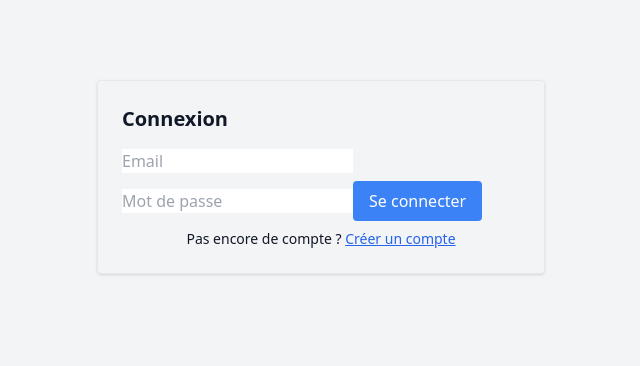
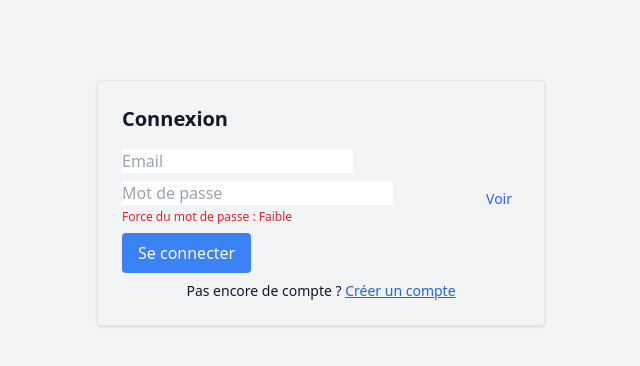
Before and after one commit to migiwara5/suivi-projet-app2, a React (Vite) app: page / in a window 1280 px wide. Shown: the top 366 px of the page, without its empty margins (319-959 px from the left). Built offline with nearby package versions, Linux system fonts and the light colour scheme.

Commit message:
Update ProjectApp.jsx

```diff
--- a/src/ProjectApp.jsx
+++ b/src/ProjectApp.jsx
@@ -109,9 +109,13 @@ export default function ProjectApp() {
 function AuthForm() {
   const [email, setEmail] = useState('');
   const [password, setPassword] = useState('');
+  const [showPassword, setShowPassword] = useState(false);
   const [isLogin, setIsLogin] = useState(true);
   const [error, setError] = useState('');
   const [message, setMessage] = useState('');
+
+  const passwordStrength = password.length >= 10 ? 'Fort' : password.length >= 6 ? 'Moyen' : 'Faible';
+  const passwordColor = password.length >= 10 ? 'text-green-600' : password.length >= 6 ? 'text-yellow-600' : 'text-red-600';
 
   const handleAuth = async () => {
     setError('');
@@ -137,18 +141,34 @@ function AuthForm() {
       if (error) {
         setError(error.message);
       } else {
-        setMessage("Inscription réussie ! Veuillez vérifier votre email.");
+        setMessage("Inscription réussie ! Veuillez vérifier votre email pour confirmer votre compte.");
       }
     }
   };
 
   return (
-    <div className="max-w-md mx-auto mt-20 p-6 border rounded shadow">
+    <div className="max-w-md mx-auto mt-20 p-6 border rounded shadow animate-fade-in">
       <h2 className="text-xl font-bold mb-4">{isLogin ? 'Connexion' : 'Inscription'}</h2>
-      {error && <p className="text-red-600 text-sm mb-2">{error}</p>}
-      {message && <p className="text-green-600 text-sm mb-2">{message}</p>}
+      {error && <p className="text-red-600 text-sm mb-2 animate-pulse">{error}</p>}
+      {message && <p className="text-green-600 text-sm mb-2 animate-fade-in">{message}</p>}
       <Input placeholder="Email" value={email} onChange={e => setEmail(e.target.value)} className="mb-2" />
-      <Input type="password" placeholder="Mot de passe" value={password} onChange={e => setPassword(e.target.value)} className="mb-2" />
+      <div className="relative">
+        <Input
+          type={showPassword ? "text" : "password"}
+          placeholder="Mot de passe"
+          value={password}
+          onChange={e => setPassword(e.target.value)}
+          className="mb-1 pr-10"
+        />
+        <button
+          onClick={() => setShowPassword(!showPassword)}
+          type="button"
+          className="absolute right-2 top-2 text-sm text-blue-600"
+        >
+          {showPassword ? 'Cacher' : 'Voir'}
+        </button>
+      </div>
+      <p className={`text-xs ${passwordColor} mb-2`}>Force du mot de passe : {passwordStrength}</p>
       <Button onClick={handleAuth}>{isLogin ? 'Se connecter' : 'Créer un compte'}</Button>
       <div className="mt-2 text-sm text-center">
         {isLogin ? 'Pas encore de compte ? ' : 'Déjà un compte ? '}
```
